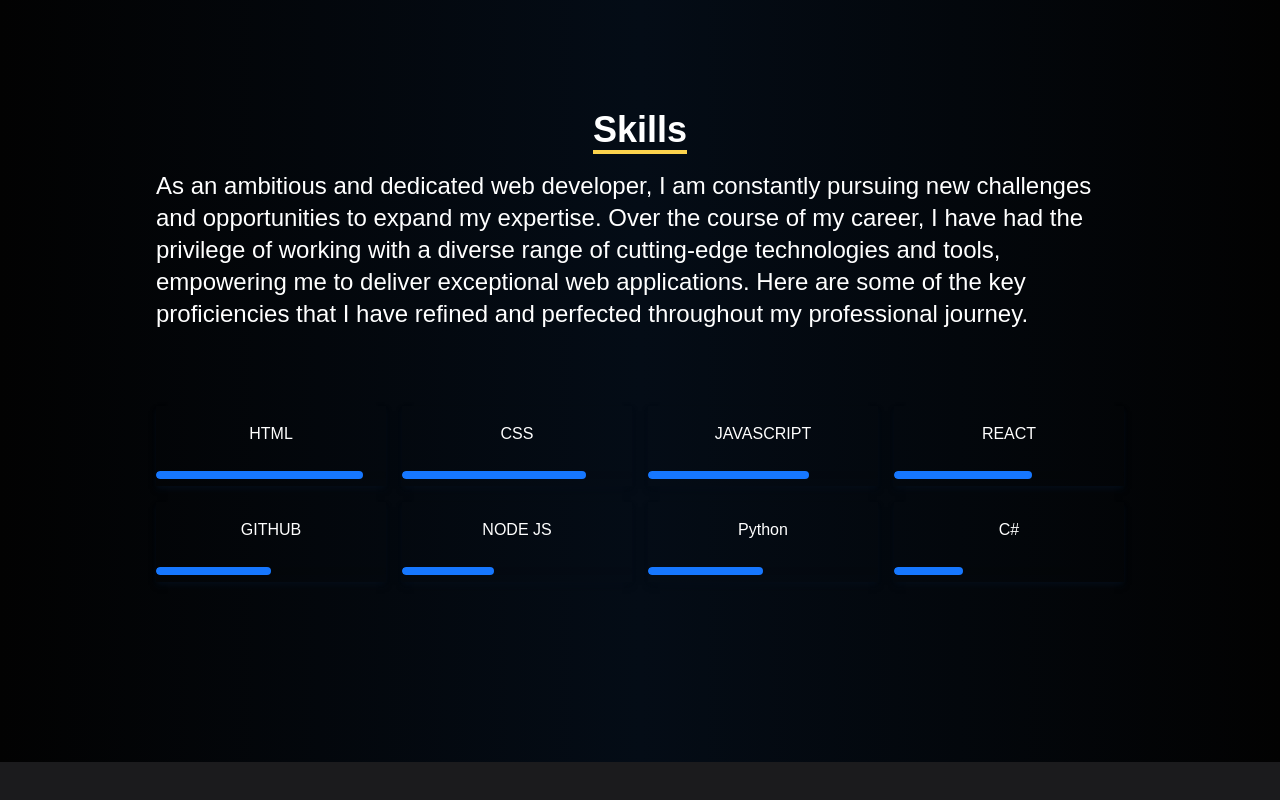
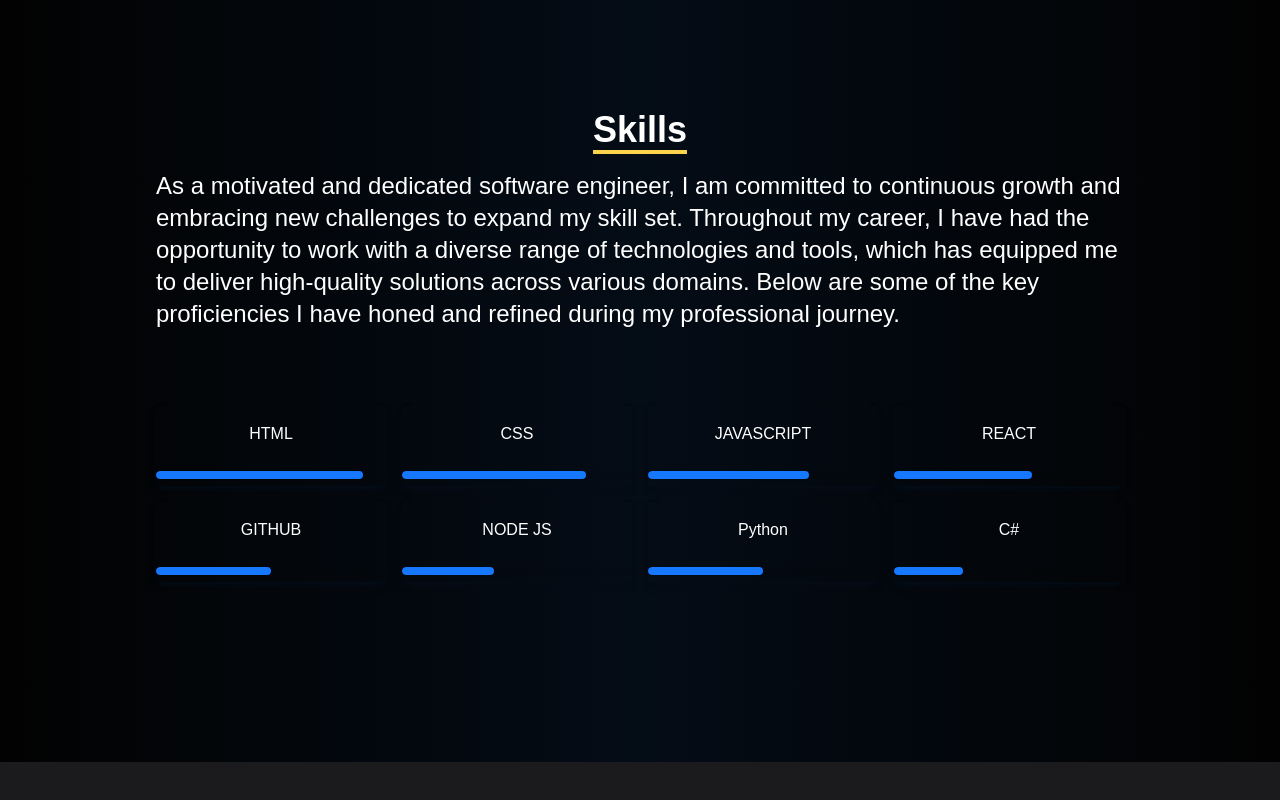
Before and after one commit to bilaal5279/Portfolio, a React (Vite) app: page /#/ in a window 1280 px wide. Shown: the part 838-1638 px from the top of the page. Built offline with nearby package versions, Linux system fonts and the light colour scheme.

Commit message:
Changed about me

```diff
--- a/src/components/AboutMe.jsx
+++ b/src/components/AboutMe.jsx
@@ -34,7 +34,8 @@ const AboutMe = () => {
             Skills
           </animated.p>
           <p className='py-4 text-2xl'>
-          As an ambitious and dedicated web developer, I am constantly pursuing new challenges and opportunities to expand my expertise. Over the course of my career, I have had the privilege of working with a diverse range of cutting-edge technologies and tools, empowering me to deliver exceptional web applications. Here are some of the key proficiencies that I have refined and perfected throughout my professional journey.
+          As a motivated and dedicated software engineer, I am committed to continuous growth and embracing new challenges to expand my skill set. Throughout my career, I have had the opportunity to work with a diverse range of technologies and tools, which has equipped me to deliver high-quality solutions across various domains. Below are some of the key proficiencies I have honed and refined during my professional journey.
+
 
 </p>
 </div>
```
